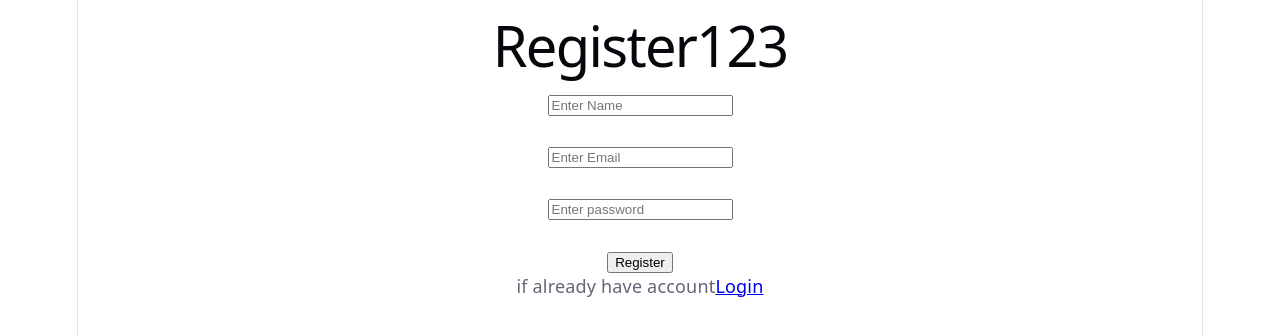
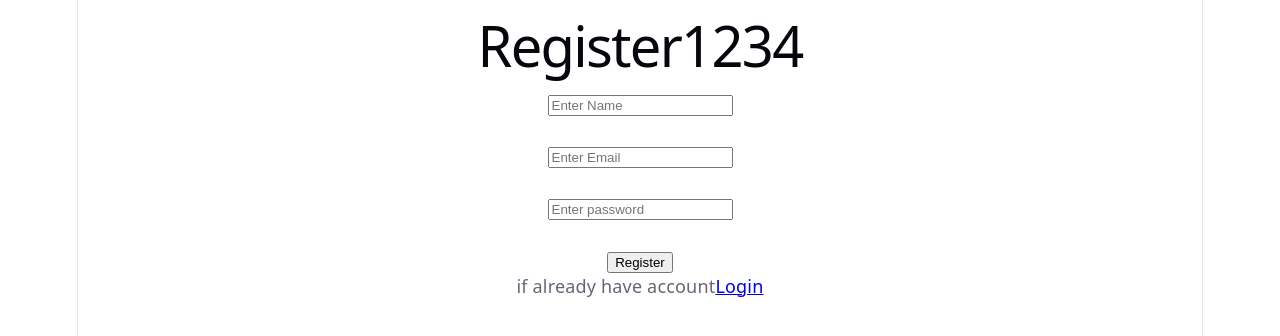
Before and after one commit to suraj-chouhan/mern-login-register, a React app in the folder frontend/: page /register in a window 1280 px wide. Shown: the top 336 px of the page. Built offline with nearby package versions, Linux system fonts and the light colour scheme; no server answers; the HTML template or start-up script is replaced by a standard one.

Commit message:
updated code 1706

```diff
--- a/frontend/src/pages/Register.jsx
+++ b/frontend/src/pages/Register.jsx
@@ -41,7 +41,7 @@ function Register(){
     }
     return(
         <div>
-            <h1>Register123</h1>
+            <h1>Register1234</h1>
             <form onSubmit={handleSubmit}>
                 <input type="text" value={formData.name}  name="name" placeholder="Enter Name" onChange={handleChange} />
                 <br /><br />
```
